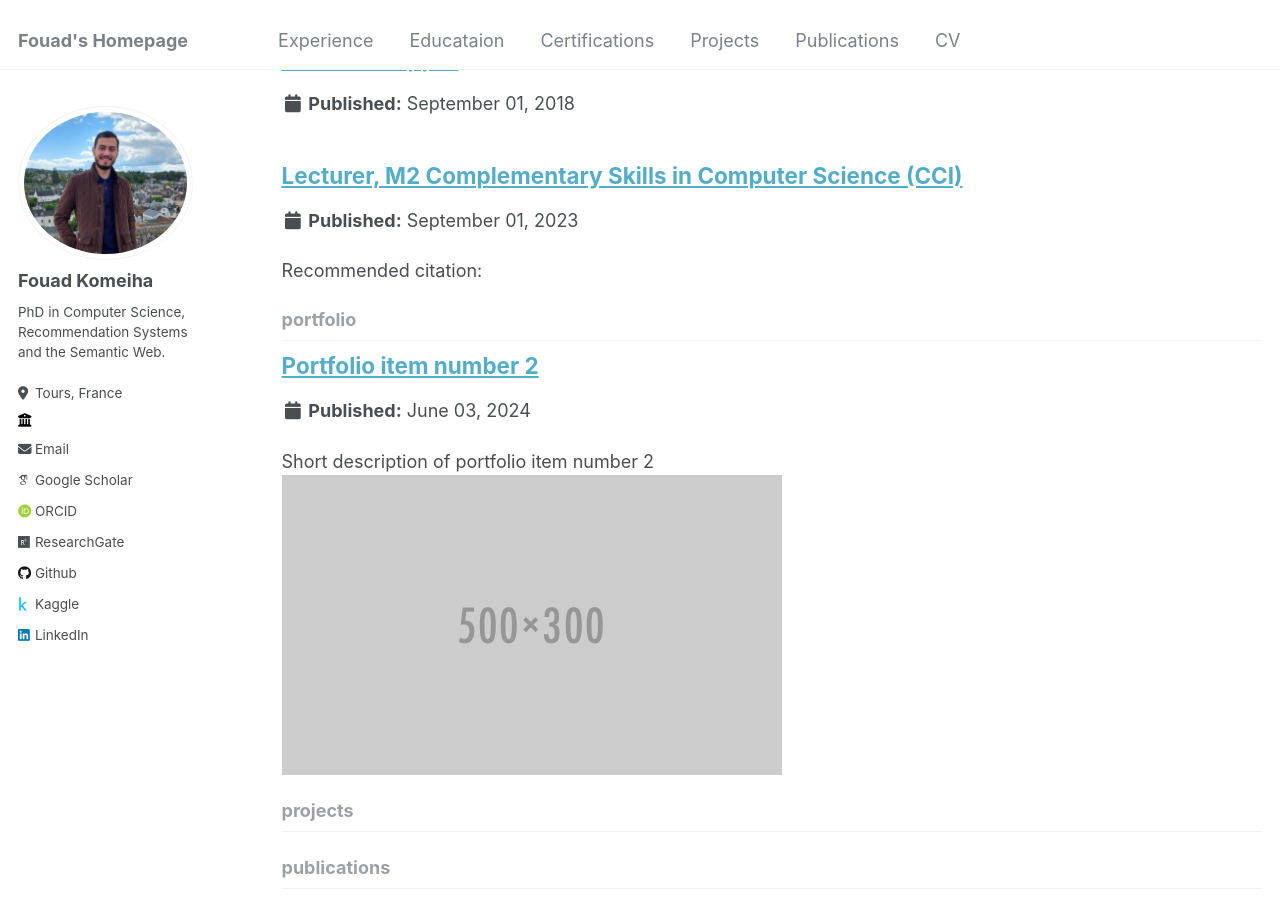
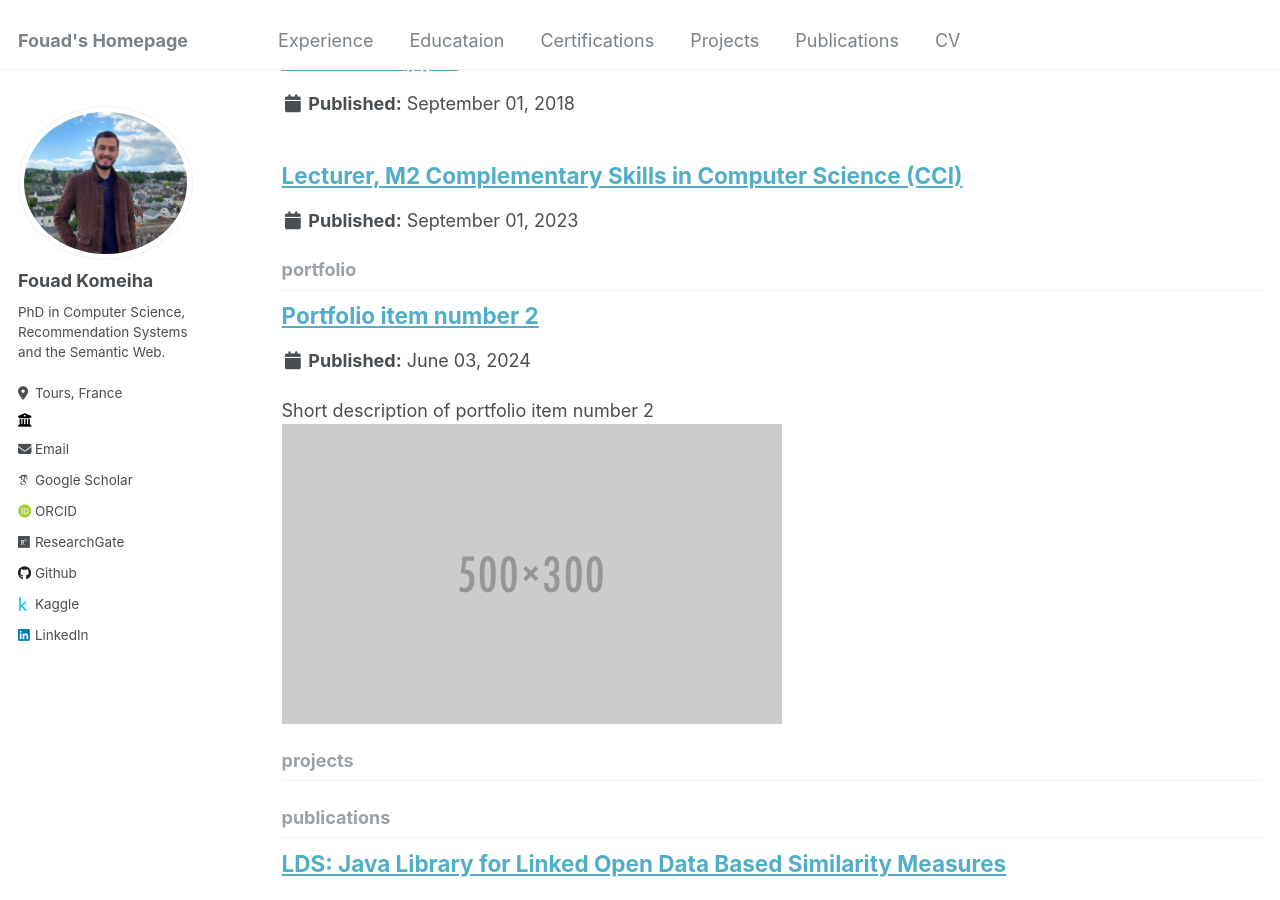
Before and after one commit to FouadKom/FouadKom.github.io, a Jekyll site: the page built from _pages/collection-archive.html, in a window 1280 px wide and 900 px high, scrolled down 627 px. Built offline with Jekyll 4.4.1, drawn with Linux system fonts in a browser that asks for light colours; some web fonts are replaced; part of the change alters nothing that is shown.

Commit message:
Update lecturer.md

```diff
--- a/_experience/lecturer.md
+++ b/_experience/lecturer.md
@@ -6,13 +6,10 @@ permalink: /experience/Lecturer
 venue: "University of Tours"
 date: 2023-09-01
 location: "Tours, France"
-excerpt: ""
 details:
   - "In-depth teaching of fundamental principles of Java programming, including the design of general algorithms and basic Java programming."
   - "Guidance of students in using Java data structures for efficient data manipulation and program performance optimization."
   - "Experience in teaching web development using Java Enterprise Edition (JEE) for creating dynamic and interactive web applications."
   - "Training students in integrating complementary technologies such as XML for data manipulation and storage."
 URL: ""
-read_time:
-citation: ""
 ---
```
